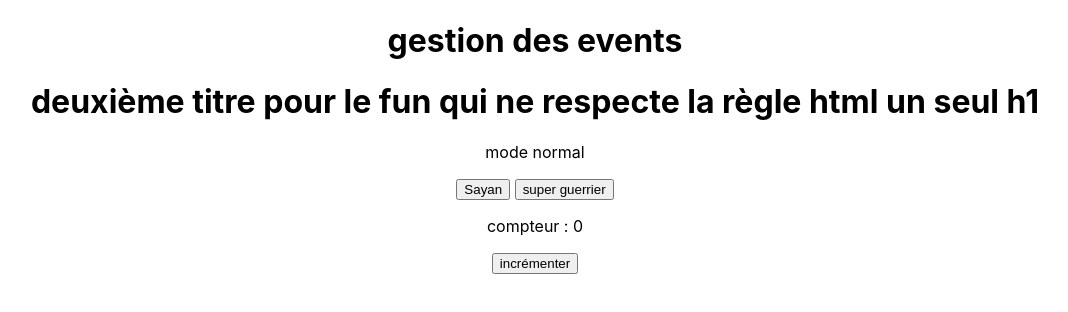
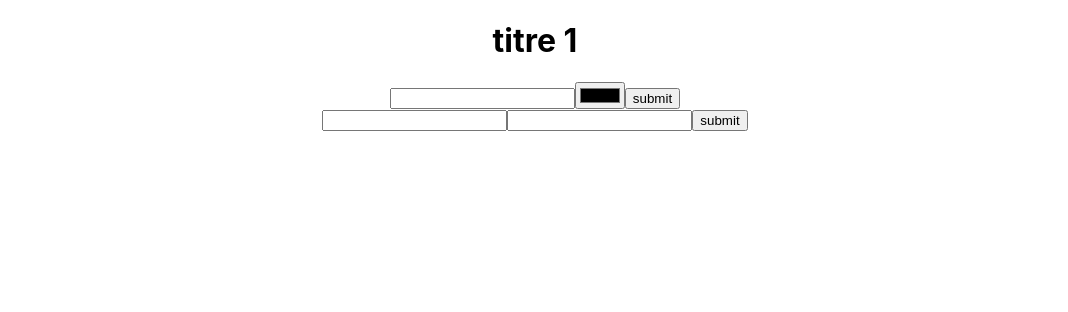
Before and after one commit to monacodev/my-app-form, a React (Create React App) app: page / in a window 1280 px wide. Shown: the top 312 px of the page, without its empty margins (105-1173 px from the left). Built offline with nearby package versions, Linux system fonts and the light colour scheme.

Commit message:
composant form avec deux inupts

```diff
--- a/src/App.js
+++ b/src/App.js
@@ -1,63 +1,23 @@
 
 import './App.css';
-import { useState, useEffect } from 'react';
+
 import Header from './Header';
+import Form from './components/Form';
+import FormColor from './components/FormColor';
 
 
 
 function App() {
 
-  let [compteur, setCompteur] = useState(0);
-
-  let [mode, setMode] = useState("normal");
-
-  useEffect(() => {
-    console.log(`le guerrier est en mode ${mode}`)
-  }, [])
-
-
-  // State j'ai définit un compteur que j'ai initialisé à un et que je peux modifier que par la fonction SetCompteur
-  //state( état,fonction pour modifier des données )
-
-  const Header = function Header(props) {
-
-
-    // les states données
-
-    // comportement
-
-    // affichage
-
-    return (
-
-      <h1>{props.titre}</h1>
-
-    );
-  }
-
-  //comportement
-  const increment = () => {
-    console.log("j'ai cliqué");
-    //compteur = compteur + 1;
-    //console.log(compteur);
-    setCompteur(compteur + 1);
-  }
-
-
   // affichage
   return (
 
     <div className="App">
-
       <Header titre="gestion des events " />
 
-      <Header titre="deuxième titre pour le fun qui ne respecte la règle html un seul h1 " />
+      <FormColor></FormColor>
 
-      <p> mode  {mode}  </p>
-      <p> <button onClick={() => setMode("sayan")}>Sayan</button> <button onClick={() => setMode("Mega guerrier")}>super guerrier</button></p>
-      <p>compteur : {compteur}</p>
-
-      <button onClick={increment}> incrémenter </button>
+      <Form></Form>
 
     </div>
   );
--- /dev/null
+++ b/src/components/Form.js
@@ -0,0 +1,38 @@
+import { useState, useEffect, useRef } from 'react';
+function Form() {
+
+    // des données
+    // création d'une ref qui va suivre la valeur de l'input qui portera le nom de sa ref dans la balise input
+    const name = useRef();
+    const password = useRef();
+
+
+
+    //comportement
+    const handle = (event) => {
+        event.preventDefault();
+        console.log(`name ${name.current.value}`);
+        console.log(`password ${password.current.value}`);
+
+        alert(` ${password.current.value} ,  ${name.current.value}`);
+        name.current.value = "";
+        password.current.value = "";
+    }
+
+    // affichage pas optionel avec la fonction return
+
+    return (
+        <form onSubmit={handle} method='POST' >
+            <input ref={name} type='text'></input>
+            <input ref={password} type='password'></input>
+            <button>submit</button>
+
+        </form>
+
+    );
+
+
+
+}
+
+export default Form;
--- /dev/null
+++ b/src/components/FormColor.js
@@ -0,0 +1,41 @@
+import { useState, useEffect, useRef } from 'react';
+
+
+function FormColor() {
+
+    // création d'une ref qui va suivre la valeur de l'input qui portera le nom de sa ref dans la balise input
+    const nameColor = useRef();
+    const colorHexa = useRef();
+
+    const handle1 = (event) => {
+        // évite le chargement de la page qui est le comportement normal suite à un submit
+        event.preventDefault();
+        // on récupère la valeur en cours de color en hexa
+        const colorH = colorHexa.current.value;
+        // on récupère la valeur en cours du nom de la couleur
+        const colorName = nameColor.current.value;
+        console.log(`name est : ${colorHexa.current.value}`);
+        console.log(`name est : ${nameColor.current.value}`);
+        alert(` ${colorH}, ${colorName}`);
+        // dès qu'on clique sur ok du message d'alerte les input sont réinitilaisés
+        colorHexa.current.value = "";
+        nameColor.current.value = "";
+
+    }
+
+    //affichage : la fonction return nous retourne du html mais faut tout écrire en jsx et les variable déclaré en js faut qu'elles soient enveloppées par des {}
+    return (
+        <form onSubmit={handle1} method='POST' >
+
+            <input ref={colorHexa} type='text'></input>
+            <input ref={nameColor} type='color'></input>
+            <button>submit</button>
+
+        </form>
+    );
+
+
+
+}
+
+export default FormColor;
```
Also changed, not shown: 1 other file (tests, documents, lock files or other folders).
